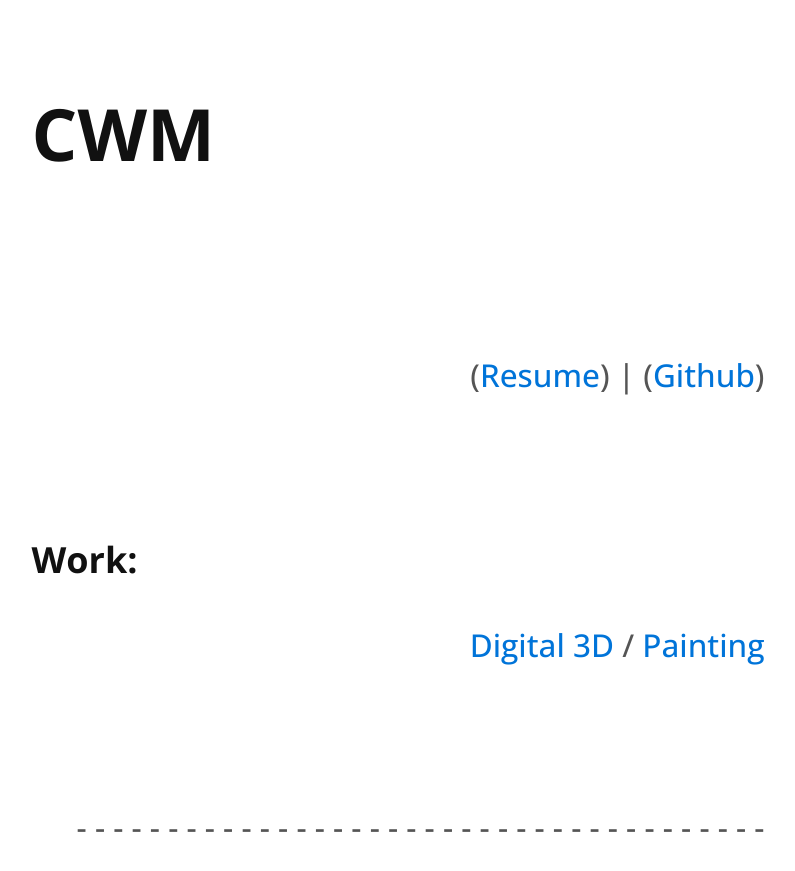
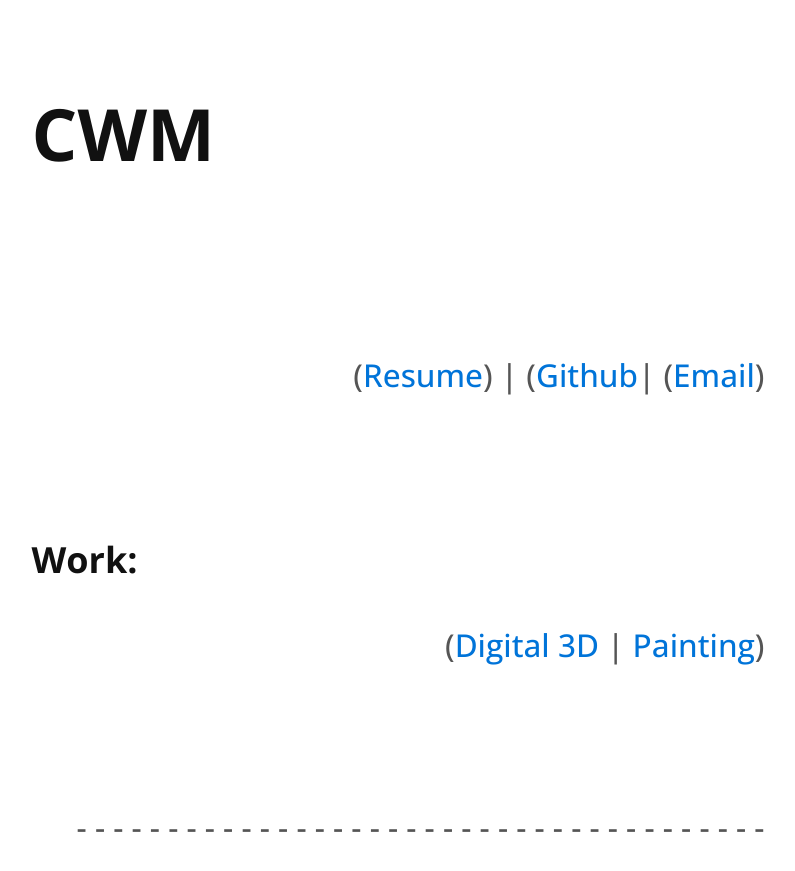
Before and after one commit to ChristopherWMartin/ChristopherWMartin, a Jekyll site: the page built from index.md, in a window 1280 px wide and 900 px high. Shown: the top 871 px of the window, without its empty margins (260-1055 px from the left). Built offline with Jekyll 4.4.1, drawn with Linux system fonts in a browser that asks for light colours; nearby versions of some CDN libraries; our own code applies the rules of GitHub Pages for plain Markdown files.

Commit message:
Update index.md

```diff
--- a/index.md
+++ b/index.md
@@ -1,11 +1,11 @@
 ---
 layout: default
 ---
-## ([Resume](http://cwmart.in/Resume.pdf)) | ([Github](http://github.com/ChristopherWMartin/))
+## ([Resume](http://cwmart.in/Resume.pdf)) | ([Github](http://github.com/ChristopherWMartin/)| ([Email](cmarti14@artic.edu))
 
 ### Work:
 
-## [Digital 3D](#digital-3d) / [Painting](#painting)
+## ([Digital 3D](#digital-3d) | [Painting](#painting))
 
 ## - - - - - - - - - - - - - - - - - - - - - - - - - - - - - - - - - - - - - -
 
```
